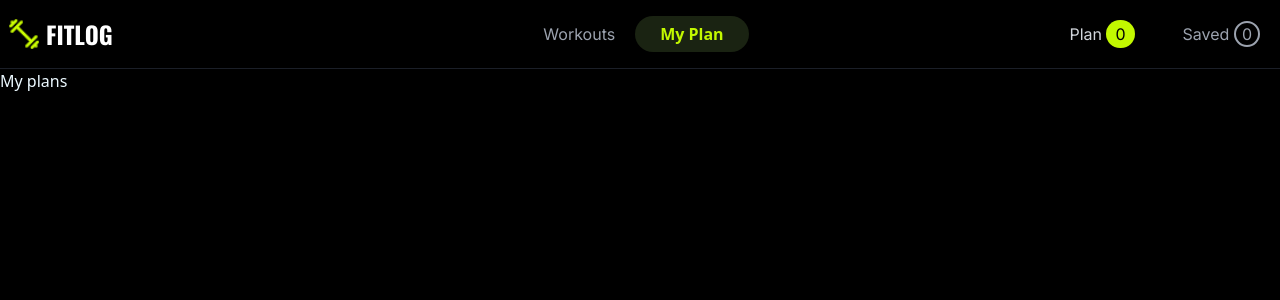
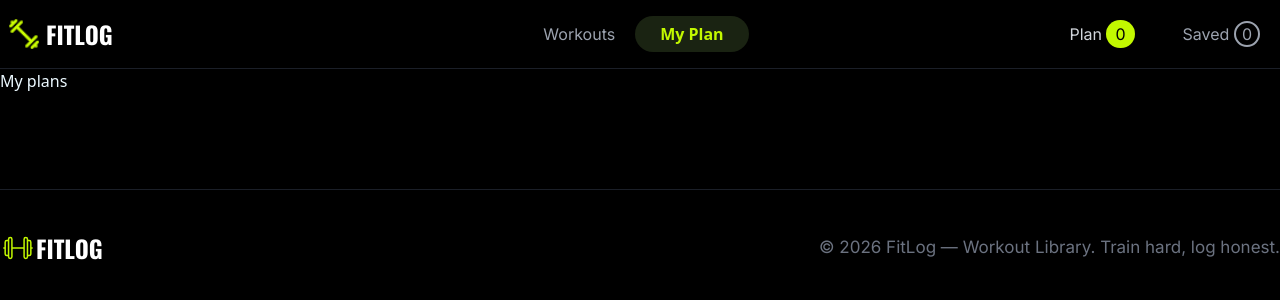
Before and after one commit to devSSayed/a6-fit-log-project, a Next.js app: page /MyPlan in a window 1280 px wide. Shown: the top 300 px of the page. Built offline with nearby package versions, Linux system fonts and the light colour scheme.

Commit message:
added footer and banner button functionality

```diff
--- /dev/null
+++ b/src/Components/CSR links/HomePageButton.tsx
@@ -0,0 +1,19 @@
+'use client';
+import Link from 'next/link';
+import React from 'react';
+
+const HomePageButton = () => {
+
+    const handleScrollToLibrary = () => {
+        const librarySection = document.getElementById('library');
+        librarySection?.scrollIntoView({ behavior: 'smooth' });
+    }
+
+    return (
+        <div>
+            <Link href= '#library'><button onClick={handleScrollToLibrary} className='btn bg-[#C2F800] text-[#0C0D10] font-inter font-bold py-6'>BROWSE WORKOUTS</button></Link>
+        </div>
+    );
+};
+
+export default HomePageButton;
--- a/src/Components/NavMiddelLinks.tsx
+++ b/src/Components/CSR links/NavMiddelLinks.tsx
@@ -12,7 +12,7 @@ const NavMiddelLinks = () => {
     const links = <>
         <div className='flex gap-2'>
             <li><Link href={'/'} className={`${pathName === '/' ? 'text-[16px] px-[25px] text-[#C2F800] font-semibold bg-[#1A2312] rounded-[20px]' : 'font-inter hover:rounded-[20px] active:font-semibold text-[16px] text-[#9CA3AF]'}`}>Workouts</Link></li>
-            <li><Link href={'/MyPlan'} className={`${pathName === '/MyPlan' ? 'text-[16px] px-[25px] text-[#C2F800] font-semibold bg-[#1A2312] rounded-[20px]' : 'font-inter hover:rounded-[20px] active:font-semibold text-[16px] text-[#9CA3AF]'}`}>My Plan</Link></li>
+            <li><Link href={'/MyPlan'} className={`${pathName === '/MyPlan' ? 'text-[16px] px-6.25 text-[#C2F800] font-semibold bg-[#1A2312] rounded-[20px]' : 'font-inter hover:rounded-[20px] active:font-semibold text-[16px] text-[#9CA3AF]'}`}>My Plan</Link></li>
         </div>
 
 
--- a/src/Components/HomePage/WorkOuts.tsx
+++ b/src/Components/HomePage/WorkOuts.tsx
@@ -25,7 +25,7 @@ const WorkOuts = async () => {
 
 
 
-        <section className='container mx-auto mt-28'>
+        <section id='library' className='container mx-auto mt-28'>
 
 
             <div className='space-y-1'>
--- /dev/null
+++ b/src/Components/Reusables/Footer.tsx
@@ -0,0 +1,20 @@
+import { CiDumbbell } from 'react-icons/ci';
+
+const Footer = () => {
+    return (
+        <footer className='border-t border-[#1B1F28] mt-24'>
+            <div className='container mx-auto flex justify-between items-center py-10'>
+                <div className='flex items-center'>
+                   <CiDumbbell className='text-4xl text-[#C2F800]'/>
+                    <p className="font-oswald font-bold text-2xl text-[#FFFFFF]">FITLOG</p>
+                </div>
+
+
+                <p className='text-[17px] text-[#6B7280] font-inter'>© 2026 FitLog — Workout Library. Train hard, log honest.</p>
+            </div>
+
+        </footer>
+    );
+};
+
+export default Footer;
--- a/src/Components/Reusables/Navbar.tsx
+++ b/src/Components/Reusables/Navbar.tsx
@@ -1,7 +1,7 @@
 import NavLogo from '@/assets/logo.png';
 import Image from 'next/image';
 import Link from 'next/link';
-import NavMiddelLinks from '../NavMiddelLinks';
+import NavMiddelLinks from '../CSR links/NavMiddelLinks';
 
 const Navbar = () => {
 
--- a/src/app/globals.css
+++ b/src/app/globals.css
@@ -6,6 +6,7 @@
   --font-inter: var(--font-Inter);
 }
 
+
 body {
   background-color: #000000;
 }
--- a/src/app/layout.tsx
+++ b/src/app/layout.tsx
@@ -2,6 +2,7 @@ import type { Metadata } from "next";
 import { Oswald, Inter } from "next/font/google";
 import "./globals.css";
 import Navbar from "@/Components/Reusables/Navbar";
+import Footer from "@/Components/Reusables/Footer";
 
 const oswald = Oswald({
   variable: "--font-Oswald",
@@ -30,7 +31,7 @@ export default function RootLayout({ children }: LayoutProps<"/">) {
 
         <Navbar />
         {children}
-
+        <Footer />
         </body>
     </html>
   );
```
Also changed, not shown: src/Components/HomePage/HomePageBanner.tsx (+3 -1 lines), src/assets/Brand Logo Left.png (added), src/assets/SVG.png (added).
